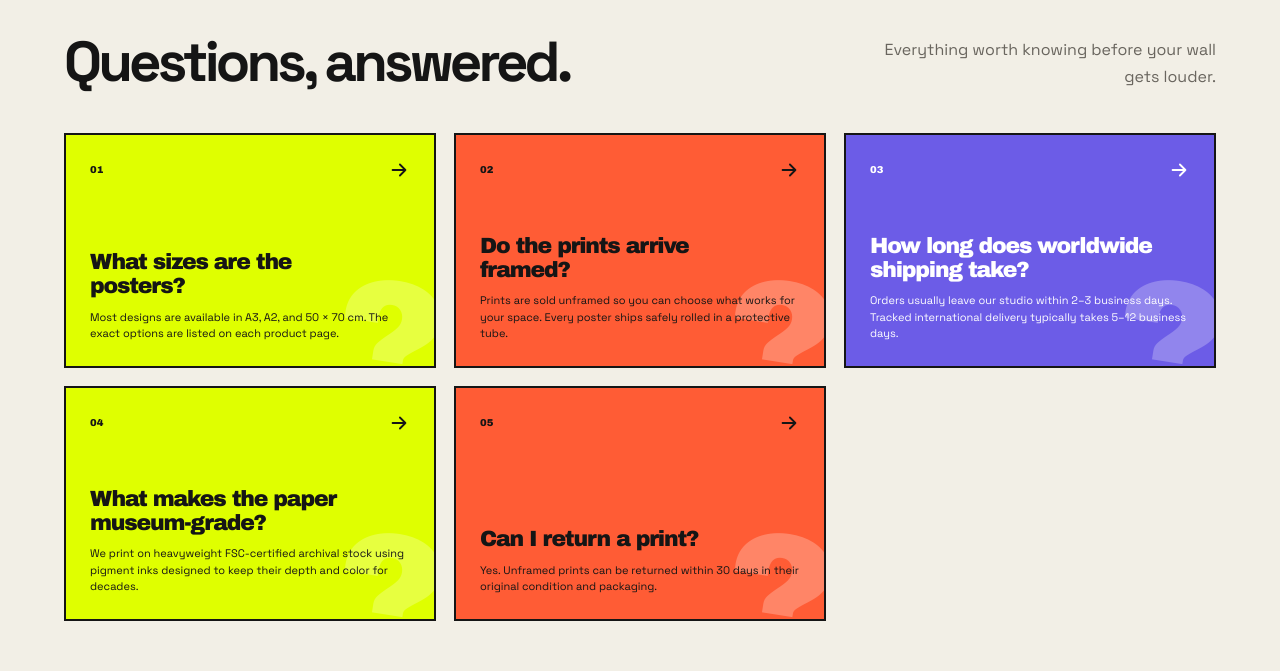
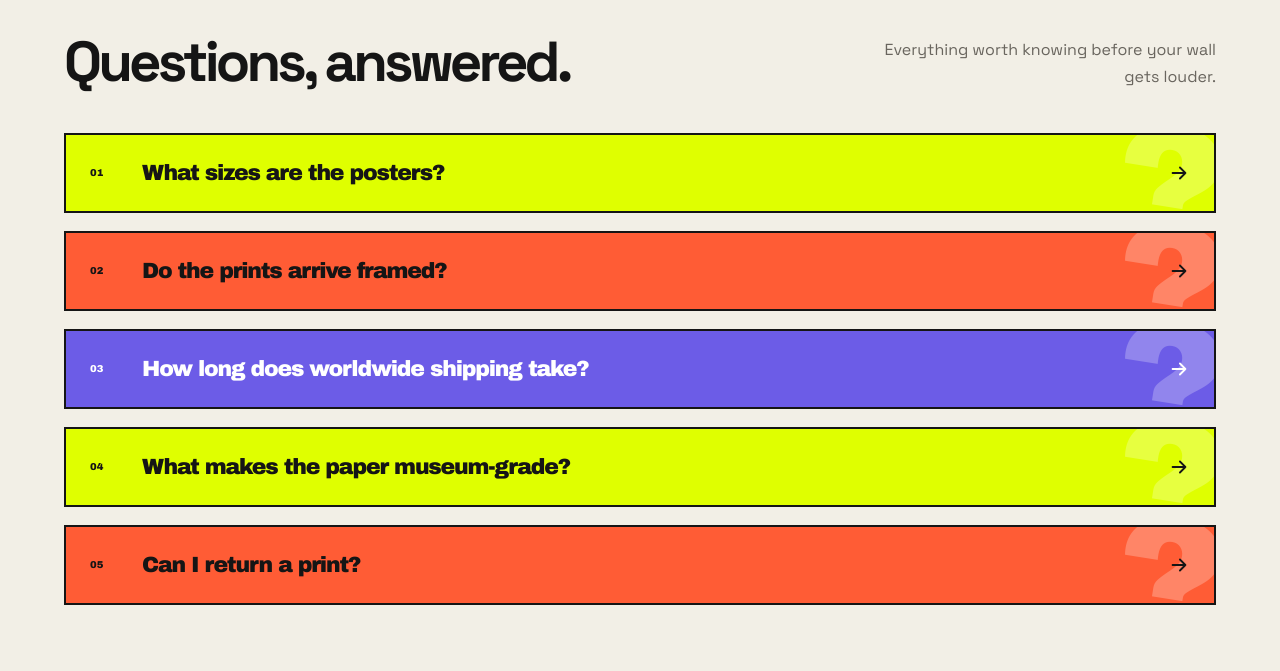
Before and after one commit to SuJianben/Brand-new-poster-redesign, a React (Vite) app: page / in a window 1280 px wide. Shown: the part 5920-6591 px from the top of the page. Built offline with nearby package versions, Linux system fonts and the light colour scheme; the HTML template or start-up script is replaced by a standard one.

Commit message:
Change FAQ cards to accordion rows

```diff
--- a/src/features/home/sections/Faq.tsx
+++ b/src/features/home/sections/Faq.tsx
@@ -3,10 +3,9 @@ import { Icon } from "../Icon";
 import { faqItems } from "../data";
 
 type Settings = Record<string, string | undefined>;
+
 export function Faq({ settings = {} }: { settings?: Settings }) {
-
   return (
-    <>
     <section className="faq-section" id="faq">
       <div className="faq-heading">
         <h2>{settings.heading ?? "Questions, answered."}</h2>
@@ -14,17 +13,16 @@ export function Faq({ settings = {} }: { settings?: Settings }) {
       </div>
       <div className="faq-card-grid">
         {configuredItems(settings, faqItems).map((item, index) => (
-            <article className={`faq-card faq-card-${(index % 3) + 1}`} key={item.question}>
-              <div className="faq-card-top">
-                <span>0{index + 1}</span>
+          <details className={`faq-card faq-card-${(index % 3) + 1}`} key={`${index}-${item.question}`}>
+            <summary className="faq-trigger">
+              <span className="faq-number">{String(index + 1).padStart(2, "0")}</span>
+              <h3>{item.question}</h3>
               <Icon name="arrow" />
-              </div>
-              <h3>{item.question}</h3>
-              <p>{item.answer}</p>
-            </article>
+            </summary>
+            <p className="faq-answer">{item.answer}</p>
+          </details>
         ))}
       </div>
     </section>
-    </>
   );
 }
--- a/src/index.css
+++ b/src/index.css
@@ -1573,17 +1573,14 @@ main {
 }
 .faq-card-grid {
   display: grid;
-  grid-template-columns: repeat(3, minmax(0, 1fr));
+  grid-template-columns: minmax(0, 1fr);
   gap: 18px;
 }
 .faq-card {
-  min-height: 235px;
-  padding: 24px;
+  padding: 0;
   border: 2px solid var(--ink);
   position: relative;
   overflow: hidden;
-  display: flex;
-  flex-direction: column;
   transition:
     transform 0.3s,
     box-shadow 0.3s;
@@ -1610,30 +1607,45 @@ main {
   font: 180px/1 "Archivo Black";
   color: rgba(255, 255, 255, 0.25);
   transform: rotate(9deg);
-}
-.faq-card-top {
-  display: flex;
+  pointer-events: none;
+}
+.faq-trigger {
+  display: grid;
+  grid-template-columns: 32px minmax(0, 1fr) 22px;
   align-items: center;
-  justify-content: space-between;
+  gap: 20px;
+  min-height: 76px;
+  padding: 20px 24px;
   position: relative;
   z-index: 2;
-}
-.faq-card-top span {
+  cursor: pointer;
+  list-style: none;
+}
+.faq-trigger::-webkit-details-marker {
+  display: none;
+}
+.faq-trigger:focus-visible {
+  outline: 3px solid currentColor;
+  outline-offset: -5px;
+}
+.faq-number {
   font: 10px "Archivo Black";
 }
-.faq-card-top svg {
-  width: 22px;
-}
-.faq-card h3 {
-  max-width: 90%;
-  margin: auto 0 10px;
-  position: relative;
-  z-index: 2;
+.faq-trigger h3 {
+  margin: 0;
   font: 22px/1.1 "Archivo Black";
   letter-spacing: -1.2px;
 }
-.faq-card p {
+.faq-trigger svg {
+  width: 22px;
+  transition: transform 0.3s;
+}
+.faq-card[open] .faq-trigger svg {
+  transform: rotate(90deg);
+}
+.faq-answer {
   margin: 0;
+  padding: 0 76px 24px;
   position: relative;
   z-index: 2;
   font-size: 11px;
@@ -2107,9 +2119,6 @@ footer {
     margin-top: 20px;
     text-align: left;
   }
-  .faq-card-grid {
-    grid-template-columns: repeat(2, minmax(0, 1fr));
-  }
   .about-section {
     grid-template-columns: 1fr;
     gap: 45px;
@@ -2469,9 +2478,13 @@ footer {
     grid-template-columns: 1fr;
     gap: 14px;
   }
-  .faq-card {
-    min-height: 210px;
-    padding: 22px;
+  .faq-trigger {
+    grid-template-columns: 24px minmax(0, 1fr) 22px;
+    gap: 12px;
+    padding: 18px;
+  }
+  .faq-answer {
+    padding: 0 54px 20px;
   }
   .about-section {
     padding: 72px 20px 80px;
```
Also changed, not shown: assets/poster-home.css, assets/poster-home.js, 1 other file (tests, documents, lock files or other folders). Lines whose indentation alone changed are shown as unchanged.
